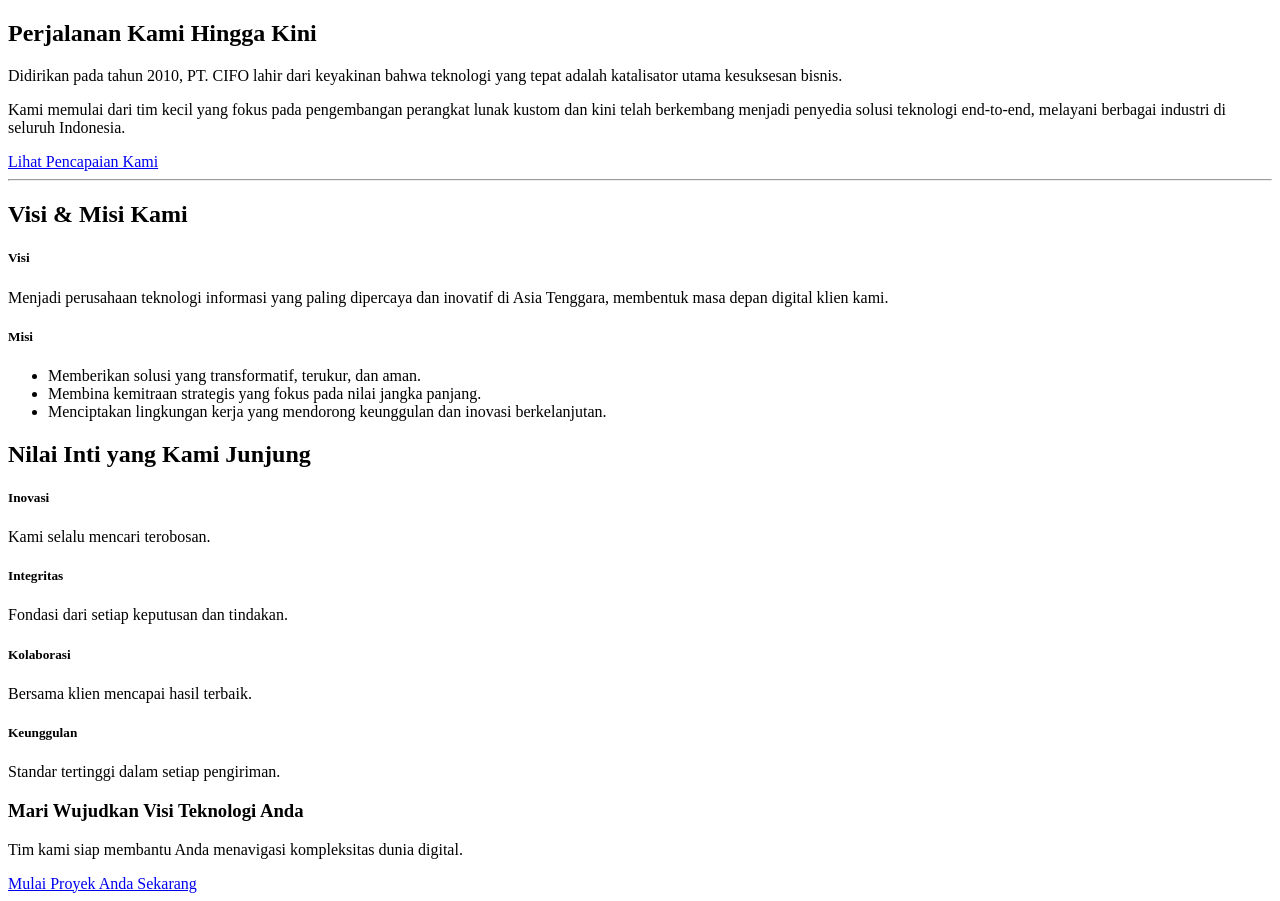
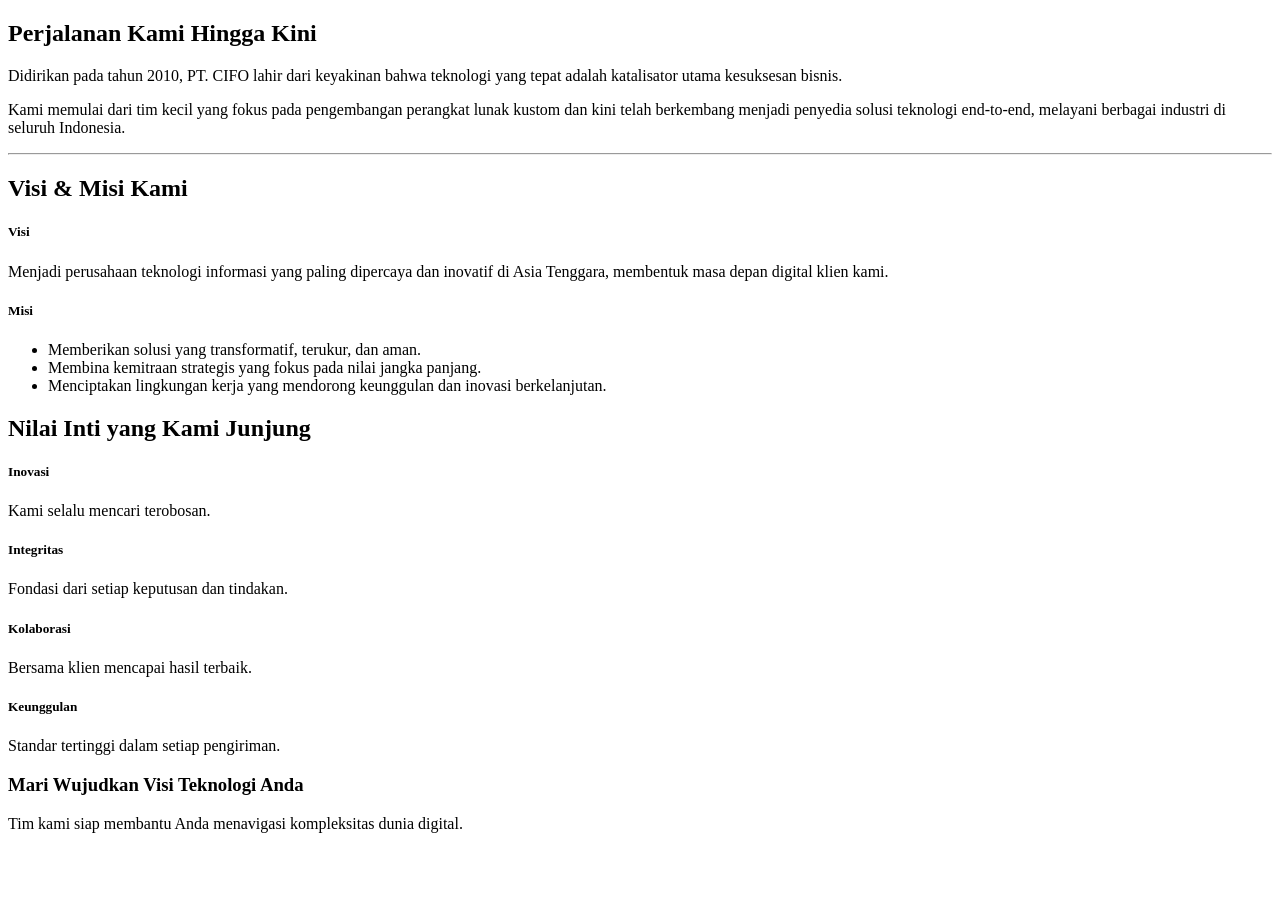
Before and after one commit to nansatna/apps-profil-cifo, a PHP site: page /pages/depan/profil/tentang.php in a window 1280 px wide. Shown: the part 84-985 px from the top of the page. After the commit the page ends 917 px from the top, so only its background shows below. Run offline with PHP 8.4, Linux system fonts and the light colour scheme.

Commit message:
tentang kami

```diff
--- a/pages/depan/profil/tentang.php
+++ b/pages/depan/profil/tentang.php
@@ -17,7 +17,7 @@
                 <h2 class="mb-3 display-6 fw-bold text-primary">Perjalanan Kami Hingga Kini</h2>
                 <p class="fs-5">Didirikan pada tahun 2010, PT. CIFO lahir dari keyakinan bahwa teknologi yang tepat adalah katalisator utama kesuksesan bisnis.</p>
                 <p class="text-muted">Kami memulai dari tim kecil yang fokus pada pengembangan perangkat lunak kustom dan kini telah berkembang menjadi penyedia solusi teknologi end-to-end, melayani berbagai industri di seluruh Indonesia.</p>
-                <a href="#" class="btn btn-outline-primary mt-3">Lihat Pencapaian Kami</a>
+
             </div>
             <div class="col-md-6 order-md-1 d-flex justify-content-center">
 
@@ -79,7 +79,7 @@
         <section class="bg-primary text-white p-5 rounded-4 shadow-lg text-center my-5">
             <h3 class="mb-3 fw-bolder">Mari Wujudkan Visi Teknologi Anda</h3>
             <p class="lead mb-4">Tim kami siap membantu Anda menavigasi kompleksitas dunia digital.</p>
-            <a class="btn btn-warning btn-lg fw-bold text-dark" href="#">Mulai Proyek Anda Sekarang <i class="bi bi-arrow-right"></i></a>
+
         </section>
 
     </main>
```
